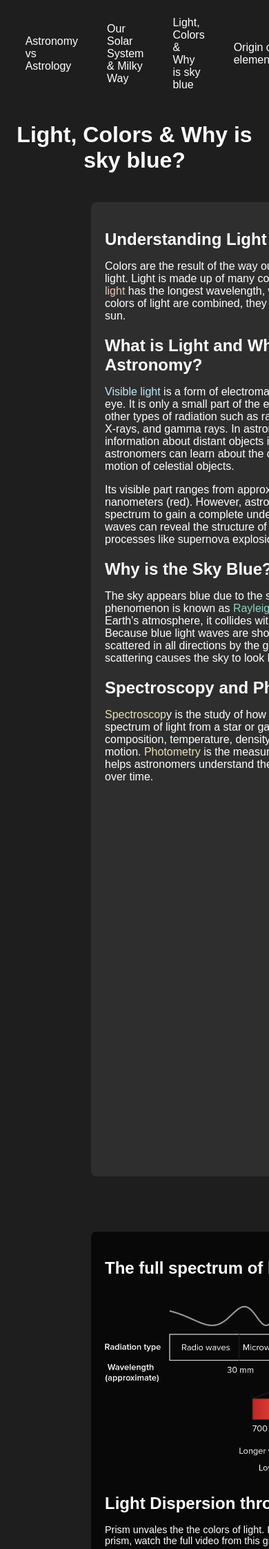
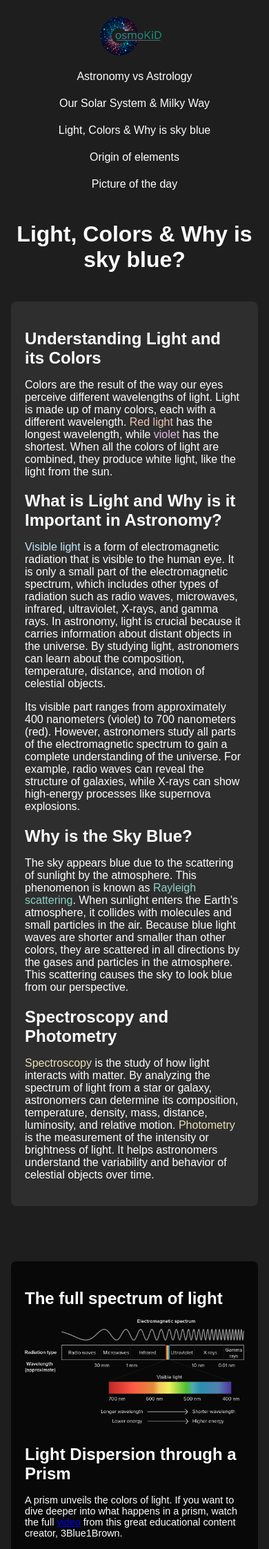
Before and after one commit to forusovam46/CosmoKiD, a Flask app: page /light in a window 390 px wide; the page is wider, and only the part inside the window is pictured. Shown: the top 2245 px of that part at 69% size. Run offline with Flask 3, Linux system fonts and the light colour scheme.

Commit message:
CosmoKid: Add responsive design for mobile device support

```diff
--- a/static/css/styles.css
+++ b/static/css/styles.css
@@ -172,7 +172,6 @@
     overflow: hidden;
     max-width: 100%;
     background: #000;
-    margin: 20px 0;
 }
 
 .video-container iframe {
@@ -202,9 +201,26 @@
     text-align: center;
 }
 
-/* Responsive Design */
+/* Mobile devices */
 @media (max-width: 768px) {
+    nav ul {
+        flex-direction: column;
+        gap: 5px;
+    }
+
     .two-column-layout {
         flex-direction: column;
+        margin-left: 1rem;
+        margin-right: 1rem;
+    }
+
+    .column {
+        margin-left: 0;
+        margin-right: 0;
+        margin-bottom: 20px;
+    }
+
+    .note, .column, .apod-content {
+        text-align: center;
     }
 }
--- a/templates/index.html
+++ b/templates/index.html
@@ -3,7 +3,7 @@
 {% block content %}
     <!-- Welcome -->
     <h1>Welcome to</h1>
-    <img src="{{ url_for('static', filename='images/logo.png') }}" alt="CosmoKiD Logo" style="width: 600px; height: auto;">
+    <img src="{{ url_for('static', filename='images/logo.png') }}" alt="CosmoKiD Logo" class="image-medium">
     <p style="margin-bottom: 20px;">Explore the wonders of the universe with CosmoKiD!</p>
 
     <!-- Note -->
--- a/templates/light.html
+++ b/templates/light.html
@@ -21,17 +21,20 @@
 
         <!-- Spectroscopy and Photometry -->
         <h2>Spectroscopy and Photometry</h2>
-        <p><span class="color-yellowish">Spectroscop</span>y is the study of how light interacts with matter. By analyzing the spectrum of light from a star or galaxy, astronomers can determine its composition, temperature, density, mass, distance, luminosity, and relative motion. <span class="color-yellowish">Photometry</span> is the measurement of the intensity or brightness of light. It helps astronomers understand the variability and behavior of celestial objects over time.</p>
+        <p><span class="color-yellowish">Spectroscopy</span> is the study of how light interacts with matter. By analyzing the spectrum of light from a star or galaxy, astronomers can determine its composition, temperature, density, mass, distance, luminosity, and relative motion. <span class="color-yellowish">Photometry</span> is the measurement of the intensity or brightness of light. It helps astronomers understand the variability and behavior of celestial objects over time.</p>
     </div>
 
     <div class="column black-background">
         <h2>The full spectrum of light</h2>
         <!-- Electromagnetic Spectrum Image -->
         <img src="{{ url_for('static', filename='images/electromagnetic-spectrum.png') }}" alt="Electromagnetic Spectrum" class="image" style="margin-bottom: 30px;">
+
         <!-- Light Dispersion Video 3Blue1Brown -->
         <h2>Light Dispersion through a Prism</h2>
-        <p class="note">Prism unvales the the colors of light. If you want to dive deeper into what happens in a prism, watch the full <a href="https://youtu.be/KTzGBJPuJwM?si=-5tHgY2a7rzeNCL5" target="_blank"></a>video</a> from this great educational content creator, 3Blue1Brown.</p>
-        <iframe width="560" height="315" src="https://www.youtube.com/embed/KTzGBJPuJwM?si=azVbMDLyrvUdgldd" title="YouTube video player" frameborder="0" allow="accelerometer; autoplay; clipboard-write; encrypted-media; gyroscope; picture-in-picture; web-share" referrerpolicy="strict-origin-when-cross-origin" allowfullscreen></iframe>
+        <p class="note">A prism unveils the colors of light. If you want to dive deeper into what happens in a prism, watch the full <a href="https://youtu.be/KTzGBJPuJwM?si=-5tHgY2a7rzeNCL5" target="_blank">video</a> from this great educational content creator, 3Blue1Brown.</p>
+        <div class="video-container">
+            <iframe src="https://www.youtube.com/embed/KTzGBJPuJwM?si=azVbMDLyrvUdgldd" title="YouTube video player" frameborder="0" allow="accelerometer; autoplay; clipboard-write; encrypted-media; gyroscope; picture-in-picture; web-share" referrerpolicy="strict-origin-when-cross-origin" allowfullscreen></iframe>
+        </div>
     </div>
 </div>
 {% endblock %}
```
